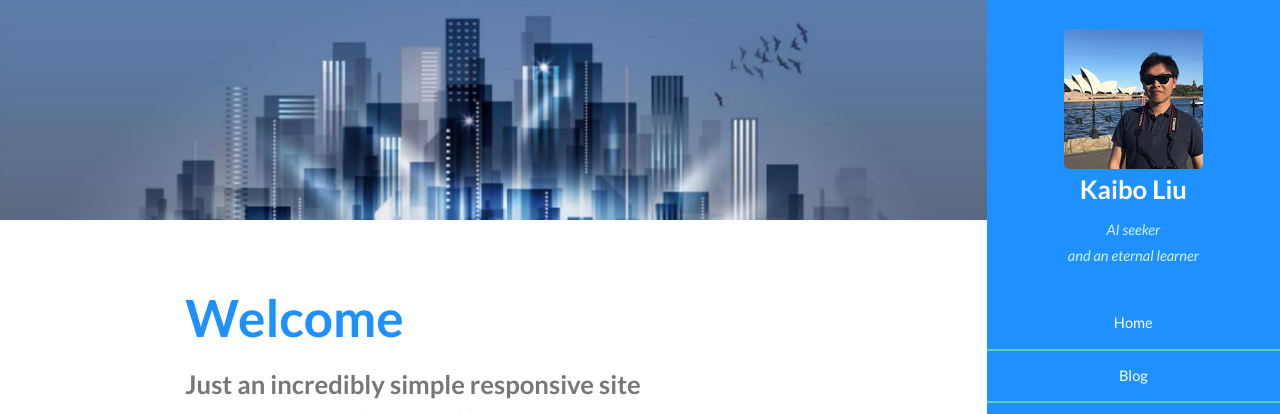
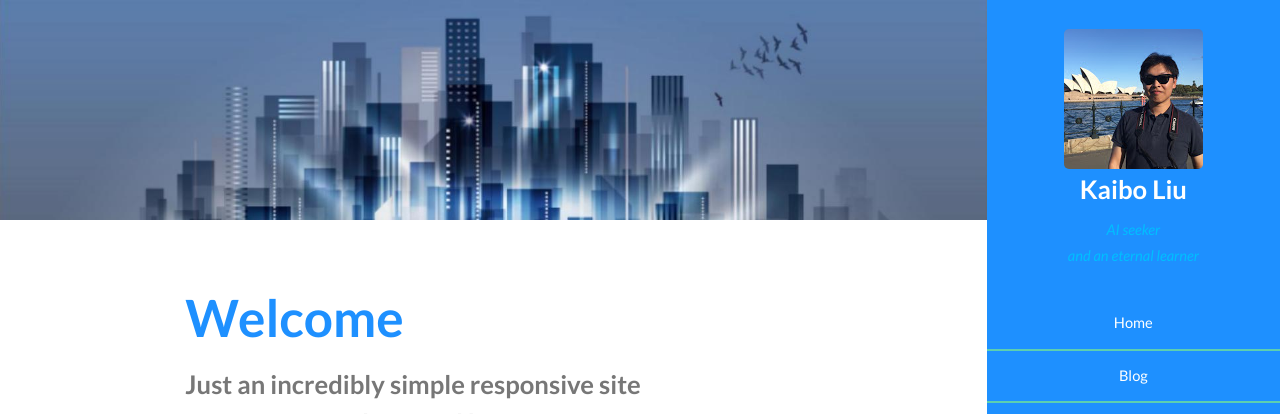
Before and after one commit to KaiboLiu/kaiboliu.github.io, a Jekyll site: the page built from index.html, in a window 1280 px wide. Shown: the top 414 px of the page. Built offline with Jekyll 4.4.1, drawn with Linux system fonts in a browser that asks for light colours.

Commit message:
better website

```diff
--- a/css/style.css
+++ b/css/style.css
@@ -934,7 +934,7 @@
 
 	#header {
 		background: #1E90FF;
-		color: #d1f1e9;
+		color: #00BFFF;
 		height: 100%;
 		position: fixed;
 		text-align: center;
@@ -956,7 +956,7 @@
 		}
 
 		#header a {
-			color: #d1f1e9;
+			color: #00BFFF;
 		}
 
 			#header a:hover {
@@ -979,7 +979,7 @@
 			}
 
 			#header > header p {
-				color: #d1f1e9;
+				color: #00BFFF;
 				font-style: italic;
 				margin: 1em 0 0 0;
 			}
```
